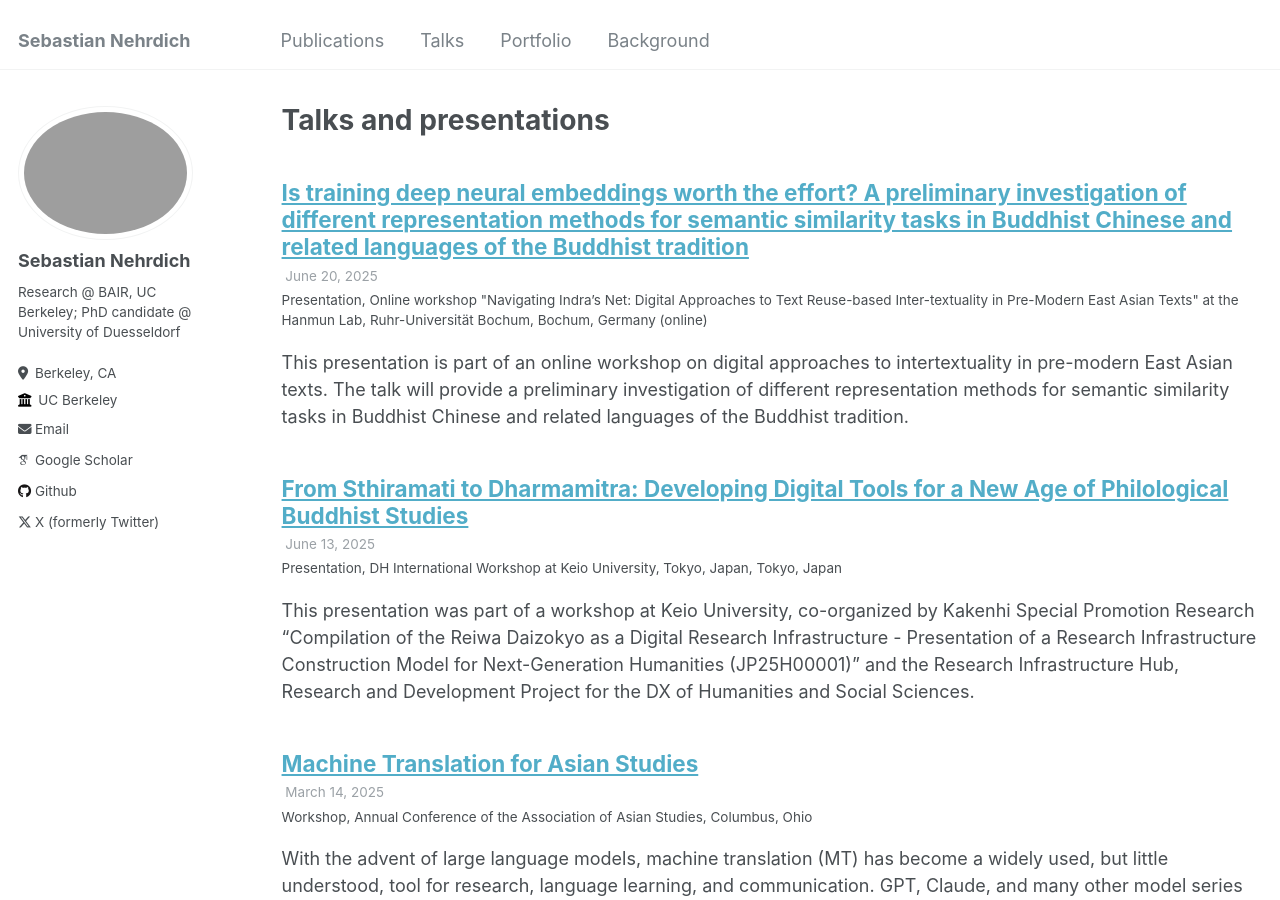
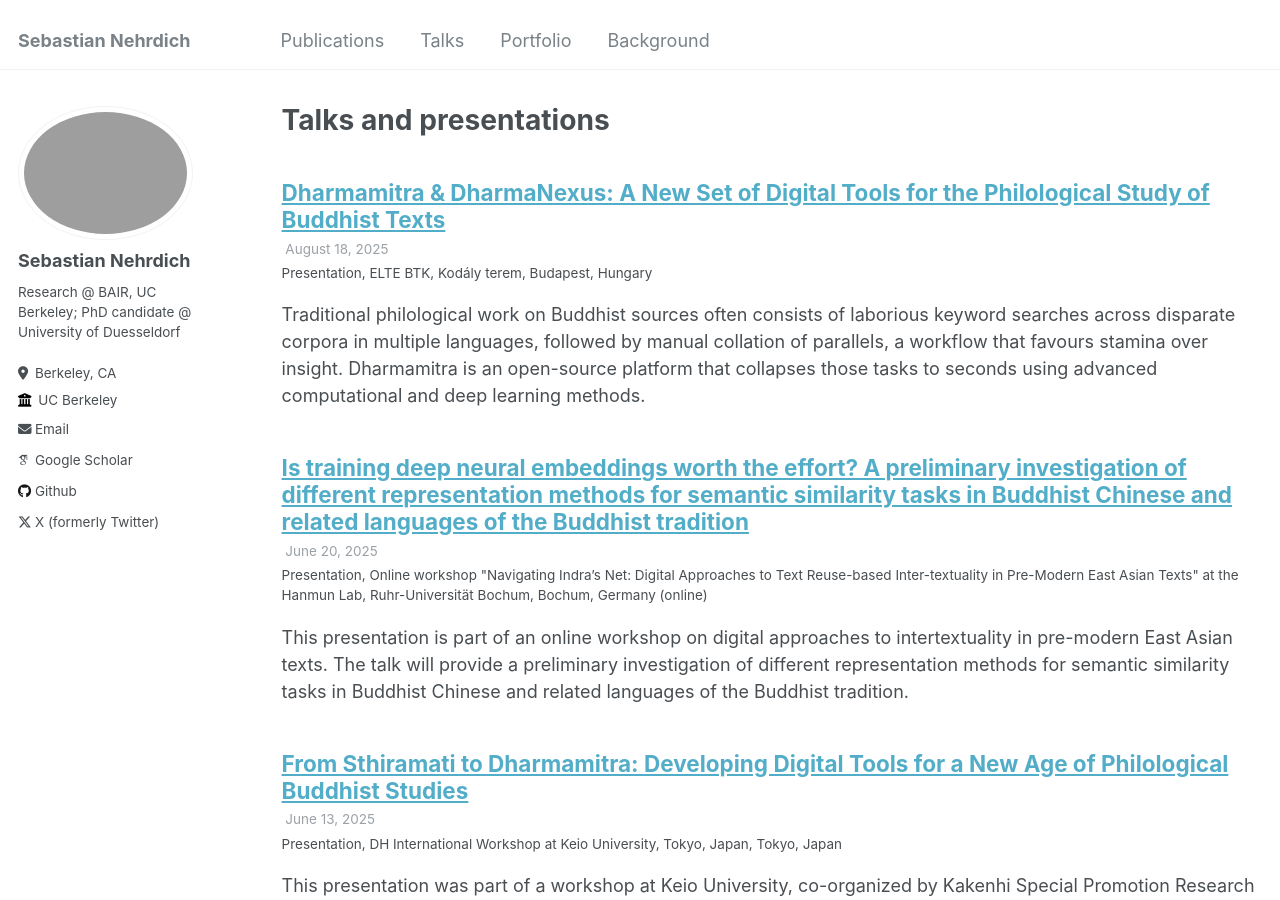
Before and after one commit to sebastian-nehrdich/sebastian-nehrdich.github.io, a Jekyll site: the page built from _pages/talks.html, in a window 1280 px wide and 900 px high. Built offline with Jekyll 4.4.1, drawn with Linux system fonts in a browser that asks for light colours; some web fonts are replaced.

Commit message:
Added Budapest talk

```diff
--- /dev/null
+++ b/_talks/2025-08-18-budapest.md
@@ -0,0 +1,19 @@
+---
+title: "Dharmamitra & DharmaNexus: A New Set of Digital Tools for the Philological Study of Buddhist Texts"
+collection: talks
+type: "Presentation"
+permalink: /talks/2025-08-18-budapest
+venue: "ELTE BTK, Kodály terem"
+date: 2025-08-18
+location: "Budapest, Hungary"
+---
+
+Traditional philological work on Buddhist sources often consists of laborious keyword searches across disparate corpora in multiple languages, followed by manual collation of parallels, a workflow that favours stamina over insight. Dharmamitra is an open-source platform that collapses those tasks to seconds using advanced computational and deep learning methods.
+
+At its core, DharmaNexus hosts a curated corpus of more than 16,000 texts in Sanskrit, Pāli, Tibetan and Chinese. A heat-map interface exposes intertextual density at a glance and lets users pivot instantly from say, a Sanskrit sentence to possible parallel passages in Sanskrit or to its Tibetan or Chinese counterparts.
+
+Built on that corpus, MITRA Search adds semantic and cross-lingual retrieval: an English query such as "a verse comparing the suffering of ordinary beings to a hair on the palm of the hand" returns possible attestations across all four languages, including passages no keyword search could catch, complete with contextual explanations and links into DharmaNexus.
+
+For close reading, MITRA Deep Research automatically aligns a working translation with relevant passages from Dharmanexus and additional literature, with deep links into DharmaNexus just a click away.
+
+The talk will demonstrate the individual tools and give an overview of their technical background. Separate from the talk there will also be a workshop that will introduce special workflows relevant for philological work on Buddhist material, such as identifying Chinese Āgama sections based on Sanskrit or Pāli queries, locating Sūtra passages in Chinese texts based on queries in Tibetan, as well as using DharmaNexus as a convenient gateway to exploring intertextuality of central Yogācāra texts.
```
Also changed, not shown: _pages/about.md (+2 -1 lines).
